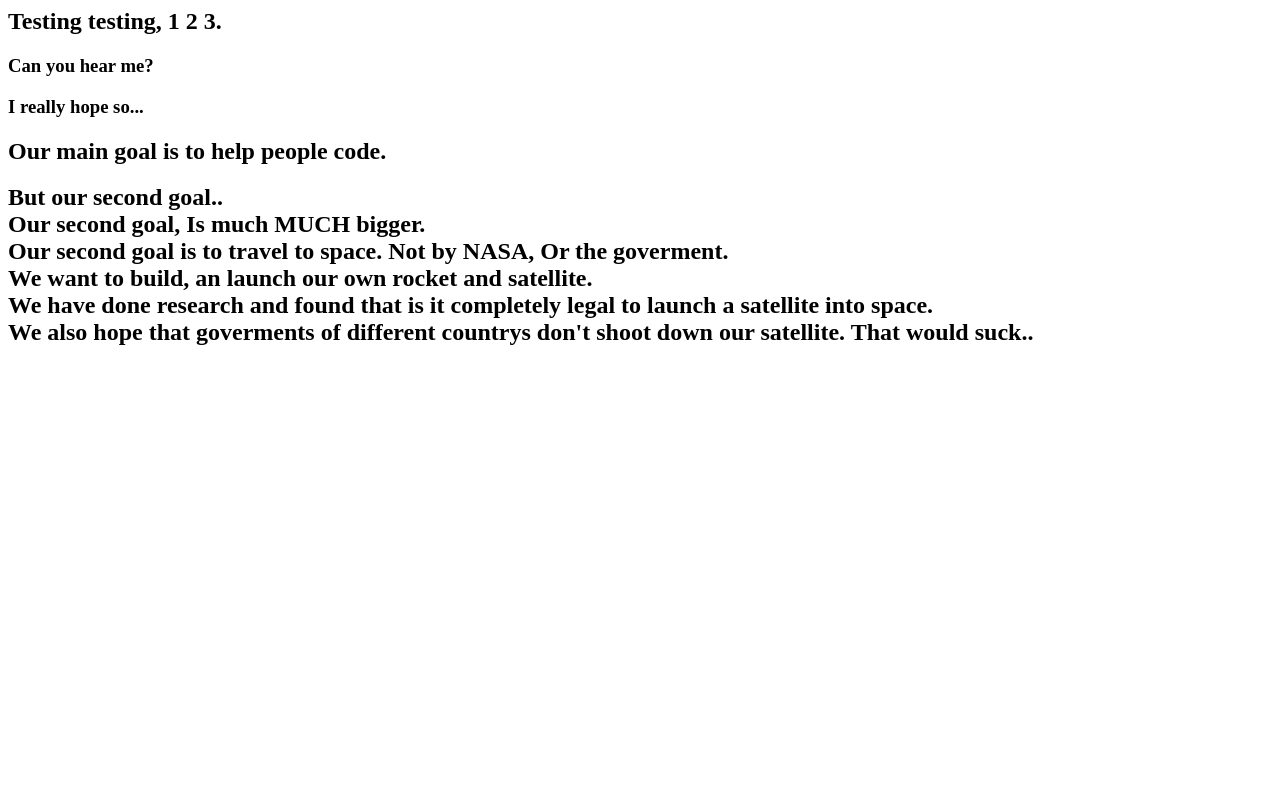
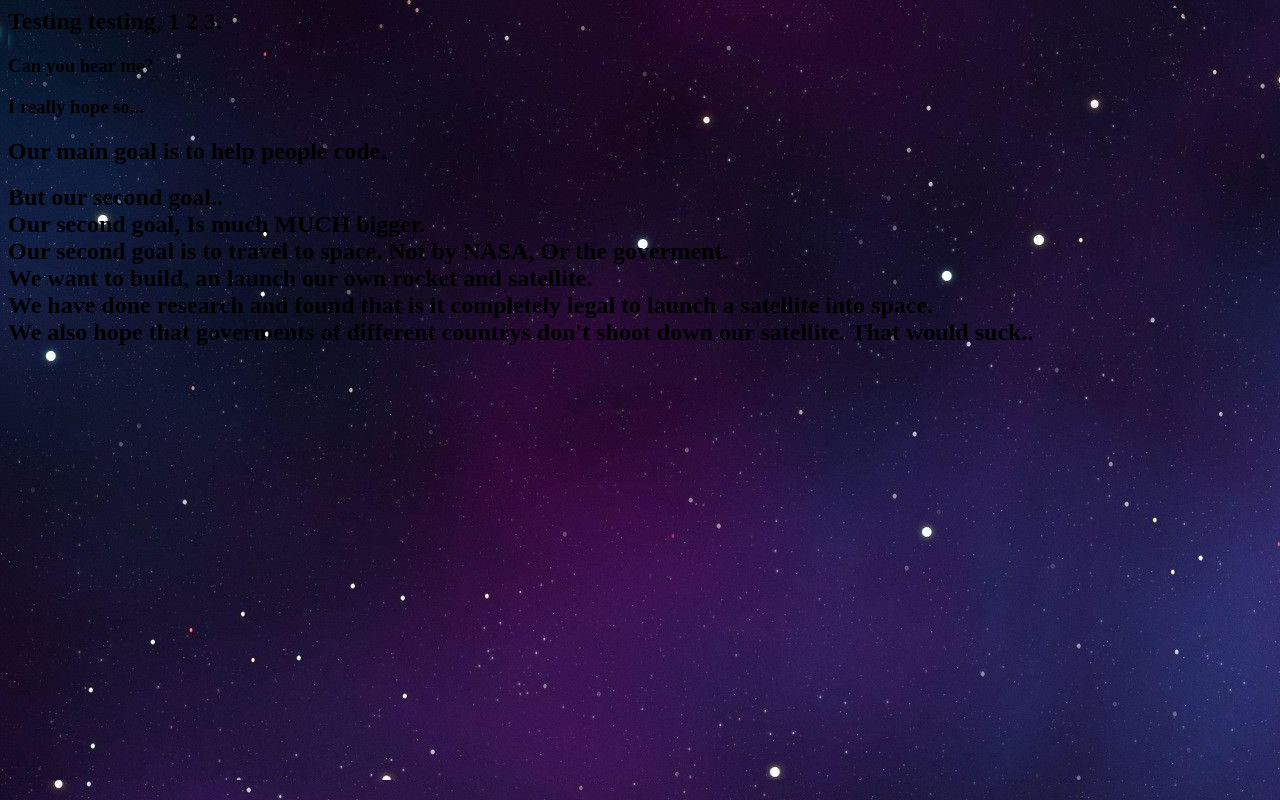
Before and after one commit to EclipseTheDev/our-mission, a plain HTML site: page index.html in a window 1280 px wide. Drawn offline with Linux system fonts and the light colour scheme.

Commit message:
Update styles.css

```diff
--- a/styles.css
+++ b/styles.css
@@ -1,3 +1,3 @@
 body, html {
-  background-image: background.png;
+  background-image: url(background.png);
 }
```
